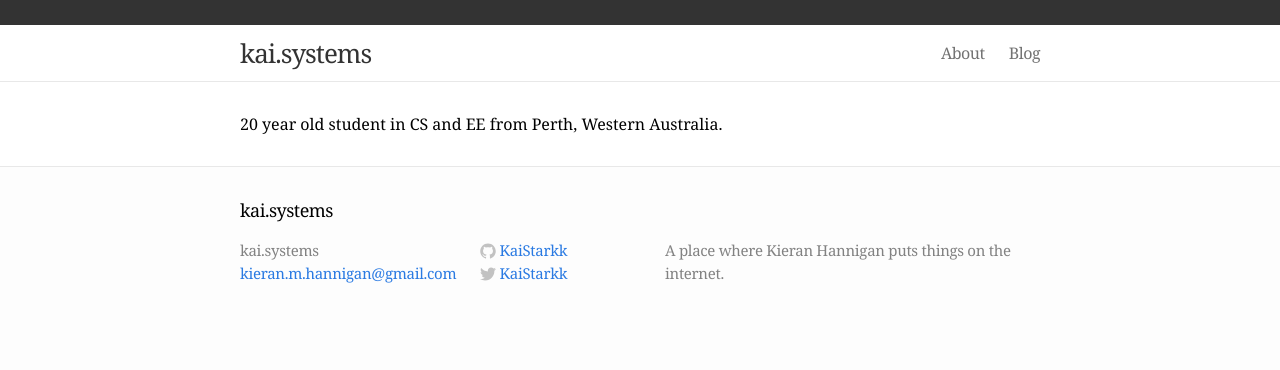
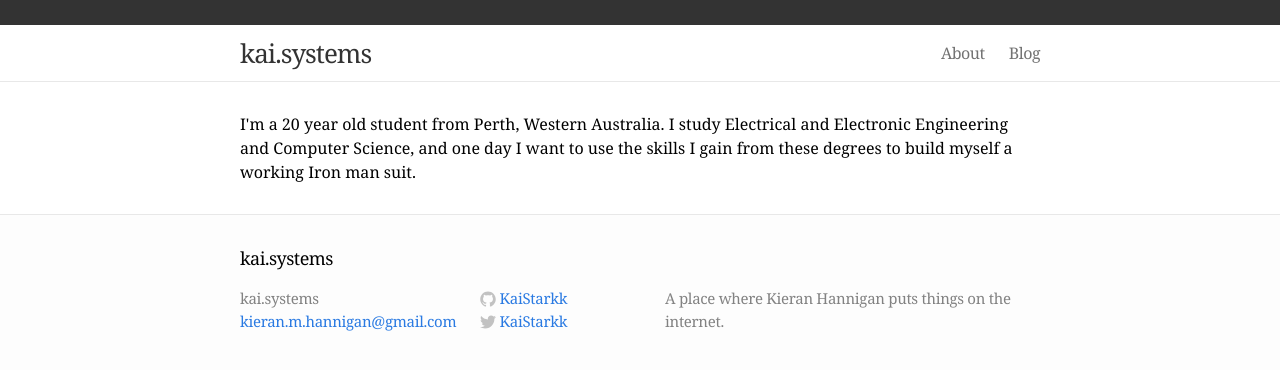
Before and after one commit to KaiStarkk/kaistarkk.github.io, a Jekyll site: the page built from index.md, in a window 1280 px wide. Shown: the top 370 px of the page. Built offline with Jekyll 4.4.1, drawn with Linux system fonts in a browser that asks for light colours.

Commit message:
Update index.md

```diff
--- a/index.md
+++ b/index.md
@@ -4,6 +4,6 @@
 
 <div class="home">
 
-  <p>20 year old student in CS and EE from Perth, Western Australia.</p>
+  <p>I'm a 20 year old student from Perth, Western Australia. I study Electrical and Electronic Engineering and Computer Science, and one day I want to use the skills I gain from these degrees to build myself a working Iron man suit.</p>
 
 </div>
```
